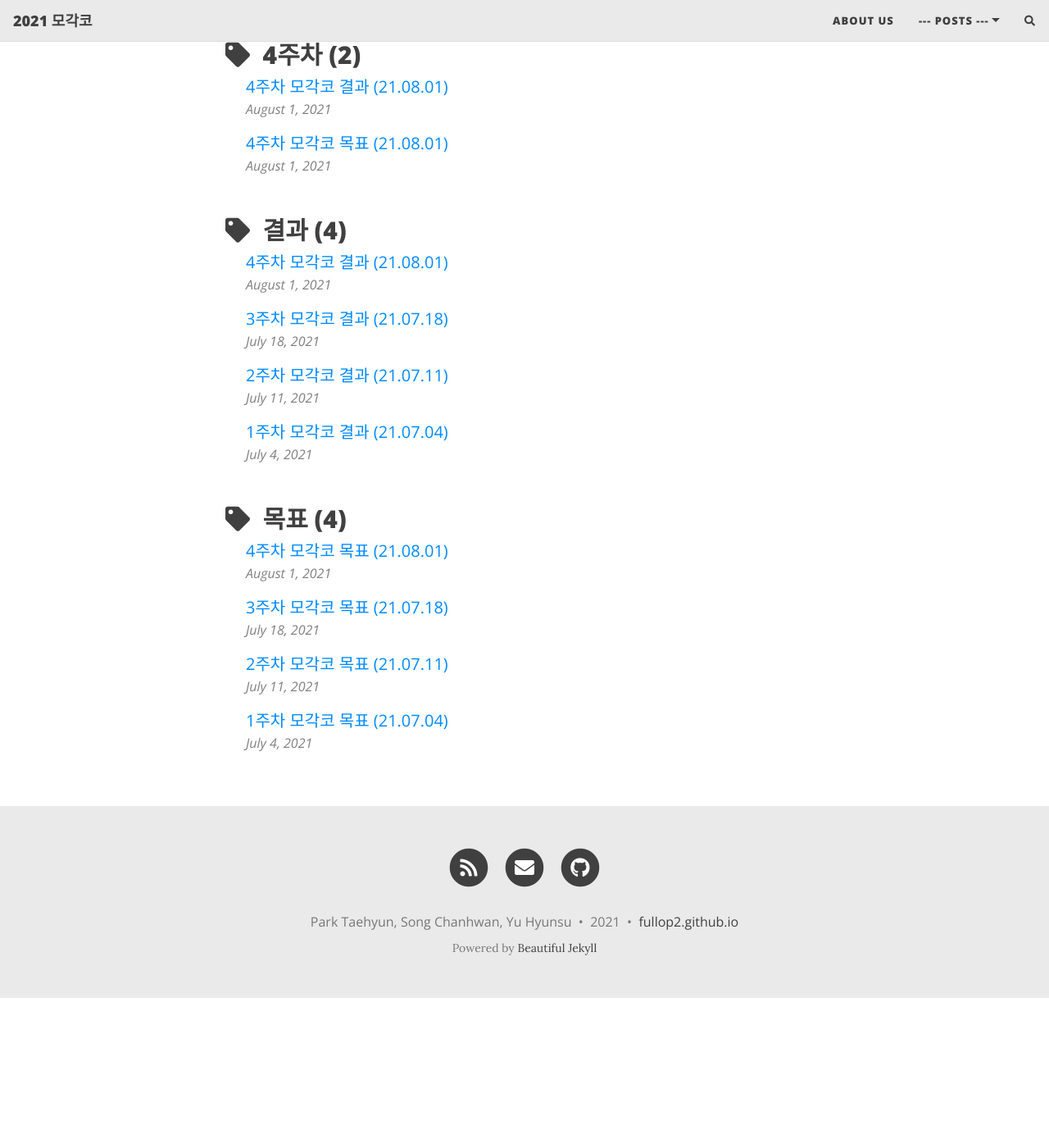
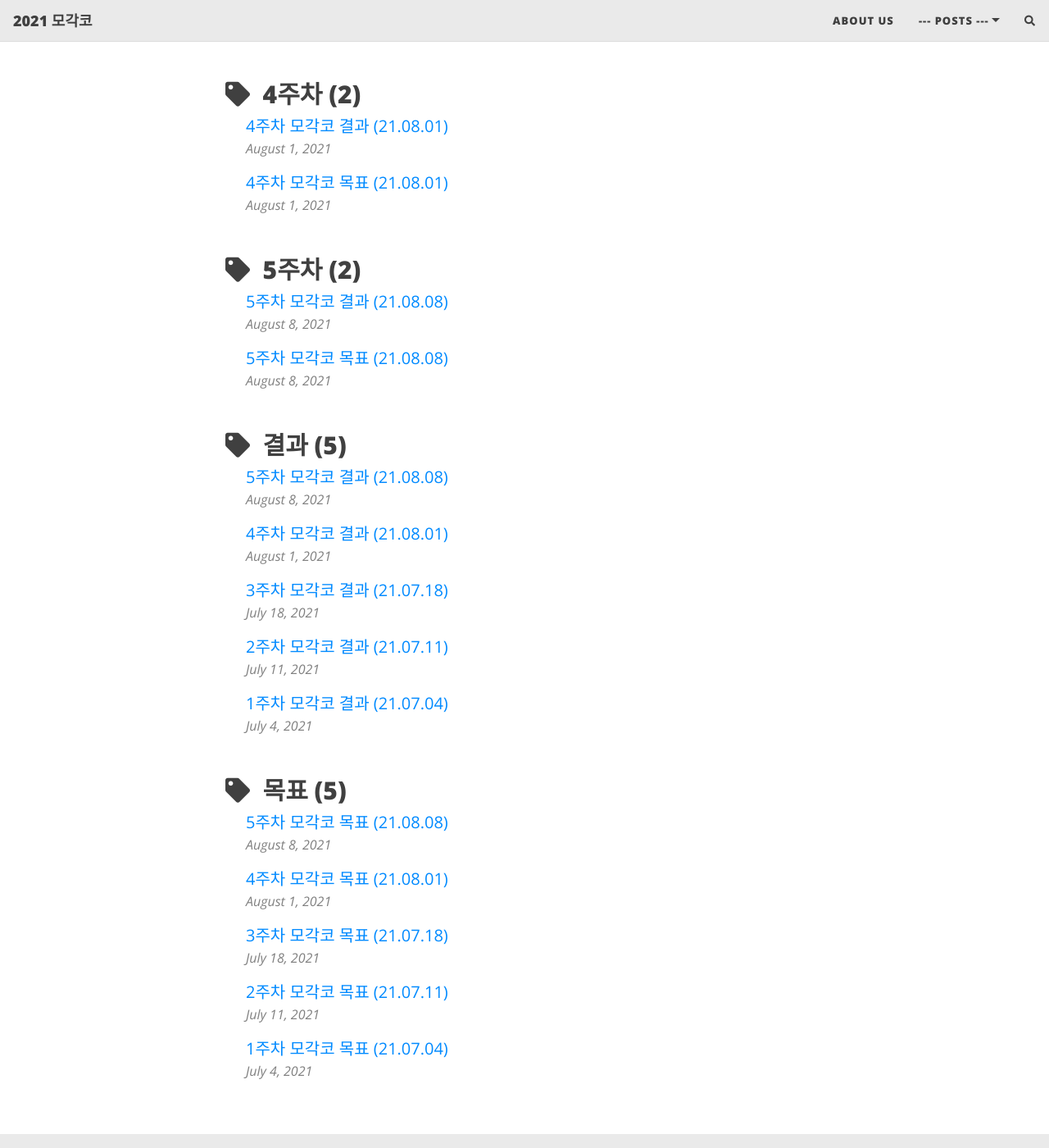
Before and after one commit to fullop2/fullop2.github.io, a Jekyll site: the page built from tags.html, in a window 1280 px wide and 1400 px high, scrolled down 921 px. Shown: the whole window at 82% size. Built offline with Jekyll 4.4.1, drawn with Linux system fonts in a browser that asks for light colours; nearby versions of some CDN libraries; comment, search, counter and statistics services are not loaded; before the commit the page ends 2138 px from its top, so only the background shows below that; some of the changed text lies outside the part shown.

Commit message:
add 5주차 목표 및 결과

```diff
--- a/_config.yml
+++ b/_config.yml
@@ -22,6 +22,10 @@ navbar-links:
     - 2주차 결과 : "2021-07-11-week-2-result"
     - 3주차 목표 : "2021-07-18-week-3-object"
     - 3주차 결과 : "2021-07-18-week-3-result"
+    - 4주차 목표 : "2021-08-01-week-4-object"
+    - 4주차 결과 : "2021-08-01-week-4-result"
+    - 5주차 목표 : "2021-08-08-week-5-object"
+    - 5주차 결과 : "2021-08-08-week-5-result"
   #Author's home: "https://github.com/fullop2"
 
 # --- Logo --- #
--- /dev/null
+++ b/_posts/2021-08-08-week-5-object.md
@@ -0,0 +1,25 @@
+---
+layout: post
+title: 5주차 모각코 목표 (21.08.08)
+#subtitle: 목표
+tags: [5주차, 목표]
+comments: true
+---
+## 5주차 모임
+
+![meet](/assets/img/week5meet.jpg){: .mx-auto.d-block :}
+![meet](/assets/img/week5.png){: .mx-auto.d-block :}
+
+---
+
+## 4주차 목표
+- POSTGIS GEOSERVER 연동
+- POSTGIS에 레이어 추가 방법 조사
+
+---
+
+## 개인 블로그
+
+- 박태현 [https://blog.naver.com/fullop_/222461710543](https://blog.naver.com/fullop_/222461710543)
+- 송찬환 [https://blog.naver.com/song960705/222461729841](https://blog.naver.com/song960705/222461729841)
+- 유현수 [https://blog.naver.com/yuhs0383/222461729946](https://blog.naver.com/yuhs0383/222461729946)
--- /dev/null
+++ b/_posts/2021-08-08-week-5-result.md
@@ -0,0 +1,25 @@
+---
+layout: post
+title: 5주차 모각코 결과 (21.08.08)
+#subtitle: 목표
+tags: [5주차, 결과]
+comments: true
+---
+
+## 5주차 회고
+
+#### 박태현
+POSTGIS와 GEOSERVER의 연동에서 많은 에러로 인해 제대로 연동을 하지 못해 아쉽다
+
+#### 송찬환
+위치정보 DB관리에 대한 부분이 생각보다 복잡하다고 느꼈고, 아직 배울 것이 많다고 생각하게 되었다.
+
+#### 유현수
+postGIS와 geoserver를 연동하는 법을 알게되었고  이걸 이용해 openlayers에 띄워봐야겠다.
+
+---
+## 개인 블로그
+
+- 박태현 [https://blog.naver.com/fullop_/222461710835](https://blog.naver.com/fullop_/222461710835)
+- 송찬환 [https://blog.naver.com/song960705/222461846417](https://blog.naver.com/song960705/222461846417)
+- 유현수 [https://blog.naver.com/yuhs0383/222461853542](https://blog.naver.com/yuhs0383/222461853542)
```
Also changed, not shown: 2 other files.
